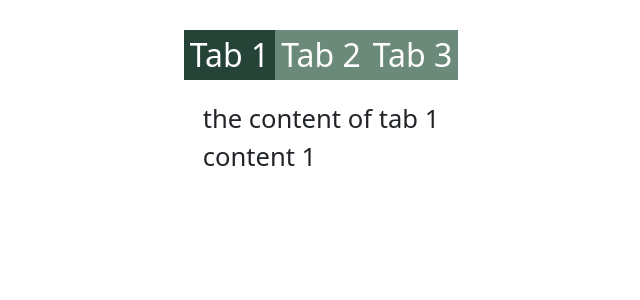
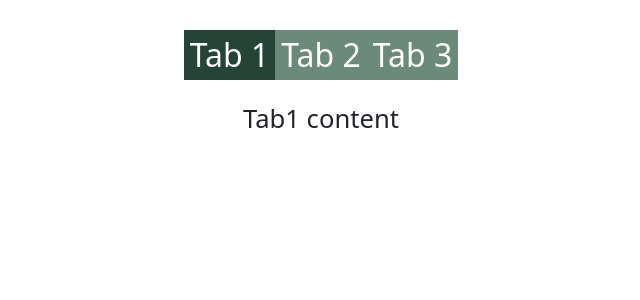
Before and after one commit to Rishivarma99/React-js_Projects_fcc, a React (Vite) app: page /tabs in a window 1280 px wide. Shown: the top 300 px of the page, without its empty margins (319-959 px from the left). Built offline with nearby package versions, Linux system fonts and the light colour scheme.

Commit message:
6-june-Updated-tabApp

```diff
--- a/src/components/10_tabs/Tabs.jsx
+++ b/src/components/10_tabs/Tabs.jsx
@@ -2,8 +2,8 @@ import { useState } from "react";
 import "./style.css";
 import Content1 from "./Content1";
 
-const Tabs = ({ noOfTabs = 3 }) => {
-  let tabsArray = Array(noOfTabs).fill(1); // CREATING AN ARRAY TO CREATE BUTTONS
+const Tabs = ({ tabsArray }) => {
+  // let tabsArray = Array(noOfTabs).fill(1); // CREATING AN ARRAY TO CREATE BUTTONS
 
   const [currentTabIndex, setIndex] = useState(0);
   const handleButton = (index) => {
@@ -31,7 +31,7 @@ const Tabs = ({ noOfTabs = 3 }) => {
         </div>
 
         <div className="tabs-diplay-container">
-          {tabsArray.map((_, index) => {
+          {tabsArray.map((tab, index) => {
             return (
               <div
                 className={`tabs-content ${
@@ -39,9 +39,10 @@ const Tabs = ({ noOfTabs = 3 }) => {
                 } `}
                 key={index}
               >
-                the content of tab {index + 1}
+                {/* the content of tab {index + 1}
                 {index === 0 && <Content1></Content1>}
-                {/* //for a new content */}
+                //for a new content */}
+                {tab.content}
               </div>
             );
           })}
--- /dev/null
+++ b/src/components/10_tabs/TabsTest.jsx
@@ -0,0 +1,26 @@
+import Tabs from "./Tabs";
+
+const RandomTabContent = () => {
+  return <div>Random content </div>;
+};
+
+const TabsTest = () => {
+  const data = [
+    {
+      tab: 1,
+      content: <div>Tab1 content</div>,
+    },
+    {
+      tab: 2,
+      content: <div>Tab2 content</div>,
+    },
+    {
+      tab: 3,
+      content: <RandomTabContent></RandomTabContent>, // using function component
+    },
+  ];
+
+  return <Tabs tabsArray={data}></Tabs>;
+};
+
+export default TabsTest;
--- a/src/main.jsx
+++ b/src/main.jsx
@@ -12,7 +12,7 @@ import QrGenerator from "./components/7_qr_code_generator/QrGenerator.jsx";
 import LightDark from "./components/8_light_dark_mode/LightDark.jsx";
 import ScrollBar from "./components/9_scroll_bar/ScrollBar.jsx";
 
-import Tabs from "./components/10_tabs/Tabs.jsx";
+import TabsTest from "./components/10_tabs/TabsTest.jsx";
 
 const router = createBrowserRouter([
   {
@@ -64,7 +64,7 @@ const router = createBrowserRouter([
   },
   {
     path: "/tabs",
-    element: <Tabs noOfTabs={3}></Tabs>,
+    element: <TabsTest></TabsTest>,
   },
 ]);
 
```
